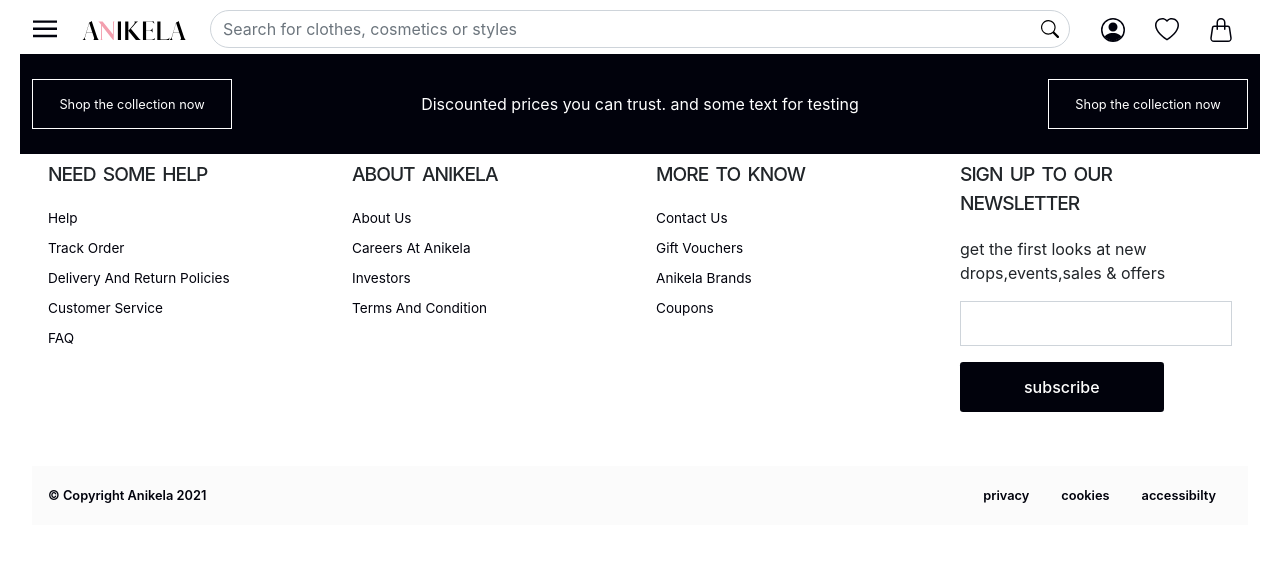
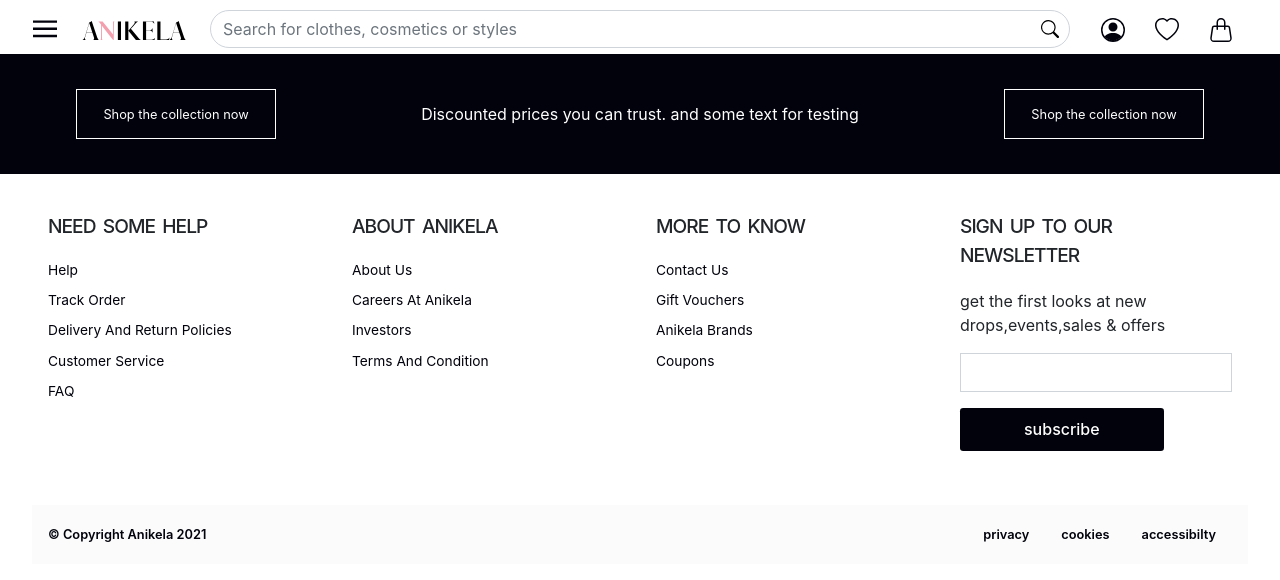
Before and after one commit to Coast-Information-Technology/anikela-ecommerce-customers-frontend, a React (Create React App) app: page / in a window 1280 px wide. Shown: the top 580 px of the page. Built offline with nearby package versions, Linux system fonts and the light colour scheme.

Commit message:
modified footer styles

```diff
--- a/src/scss/layout/_footer.scss
+++ b/src/scss/layout/_footer.scss
@@ -1,12 +1,18 @@
+.footer-cta {
+  width: 100%;
+  height: auto;
+  background: $dark;
+  padding: 0 4rem;
+}
+
 .footer-cta-section {
   width: 100%;
-  height: 100px;
+  height: 120px;
   display: flex;
   justify-content: space-between;
   align-items: center;
-  background: $dark;
   color: #fff;
-  padding: 0 4rem;
+  // padding: 0 4rem;
 }
 
 .footer-cta-section__btn {
@@ -21,14 +27,9 @@
 .footer {
   width: 100%;
   height: auto;
+  padding: 2rem 0;
   background-color: #ffffff;
 }
-
-// .container {
-// 	max-width: 85%;
-// 	margin: 0 auto;
-// 	padding: 2rem 0;
-// }
 
 .footer-group__container {
   display: flex;
@@ -50,37 +51,31 @@
   margin-bottom: 1.2rem;
 }
 .footer-group__item {
-  font-size: 0.85rem;
+  font-size: 0.86rem;
   font-weight: 400;
   margin-bottom: 0.6rem;
   text-transform: capitalize;
 }
 
-// .footer-group__lead {
-// 	/*  font-weight:600; */
-// 	width: 100%;
-// }
-
 .footer-group__input {
-  font-family: "Poppins";
   width: 100%;
   display: block;
   border: 1px solid #ced4da;
   margin: 1rem 0;
-  padding: 0.6rem 0.4rem;
+  padding: 0.4rem 0.4rem;
   font-size: 1rem;
 }
 
 .footer-group__submit {
   outline: none;
   display: block;
-  padding: 0.8rem 4rem;
+  padding: 0.6rem 4rem;
   font-weight: 500;
   border: none;
   text-transform: lowercase;
   background: $dark;
   color: #fff;
-  border-radius: 0.2em;
+  border-radius: 0.2rem;
   cursor: pointer;
 }
 
```
